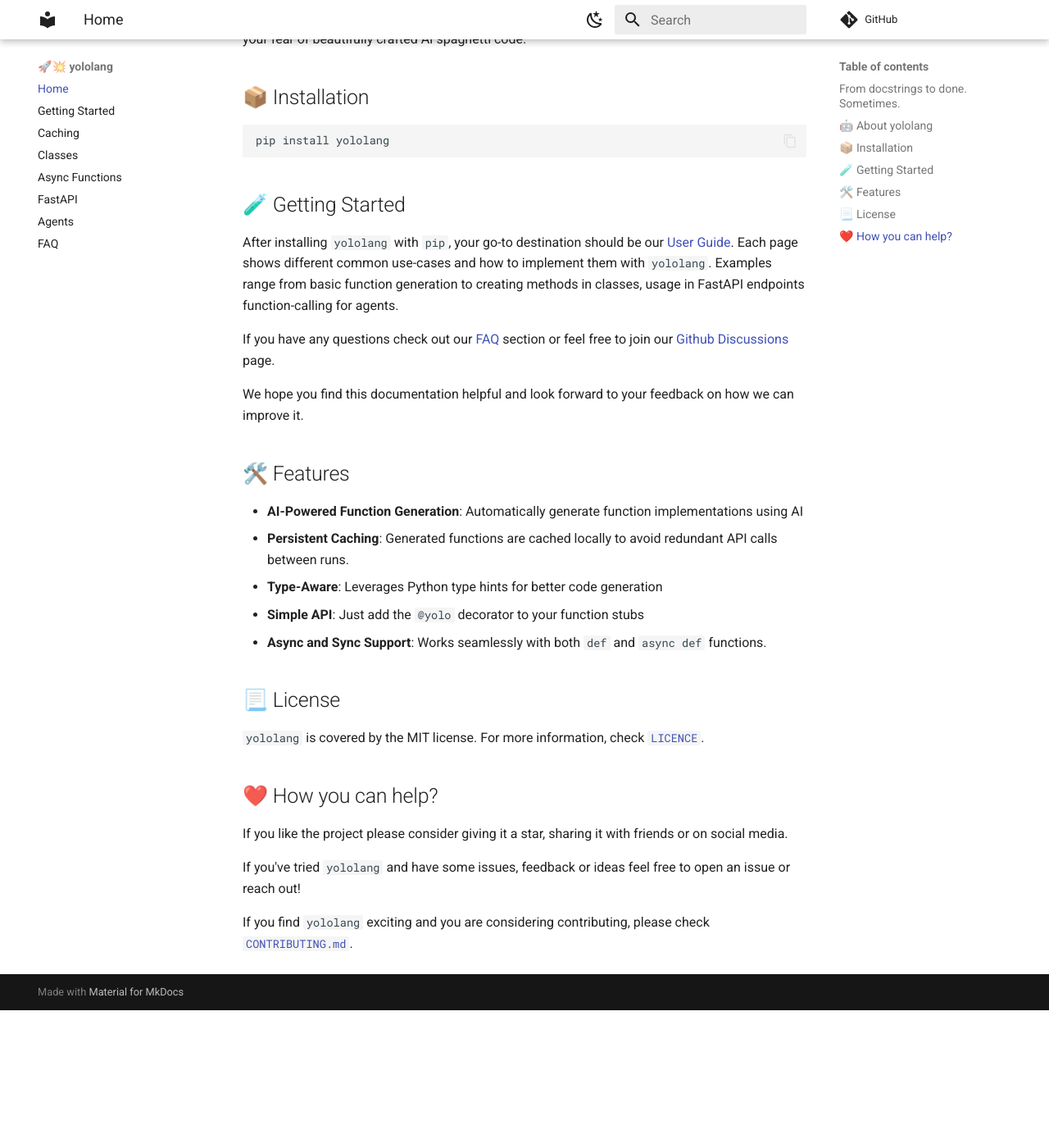
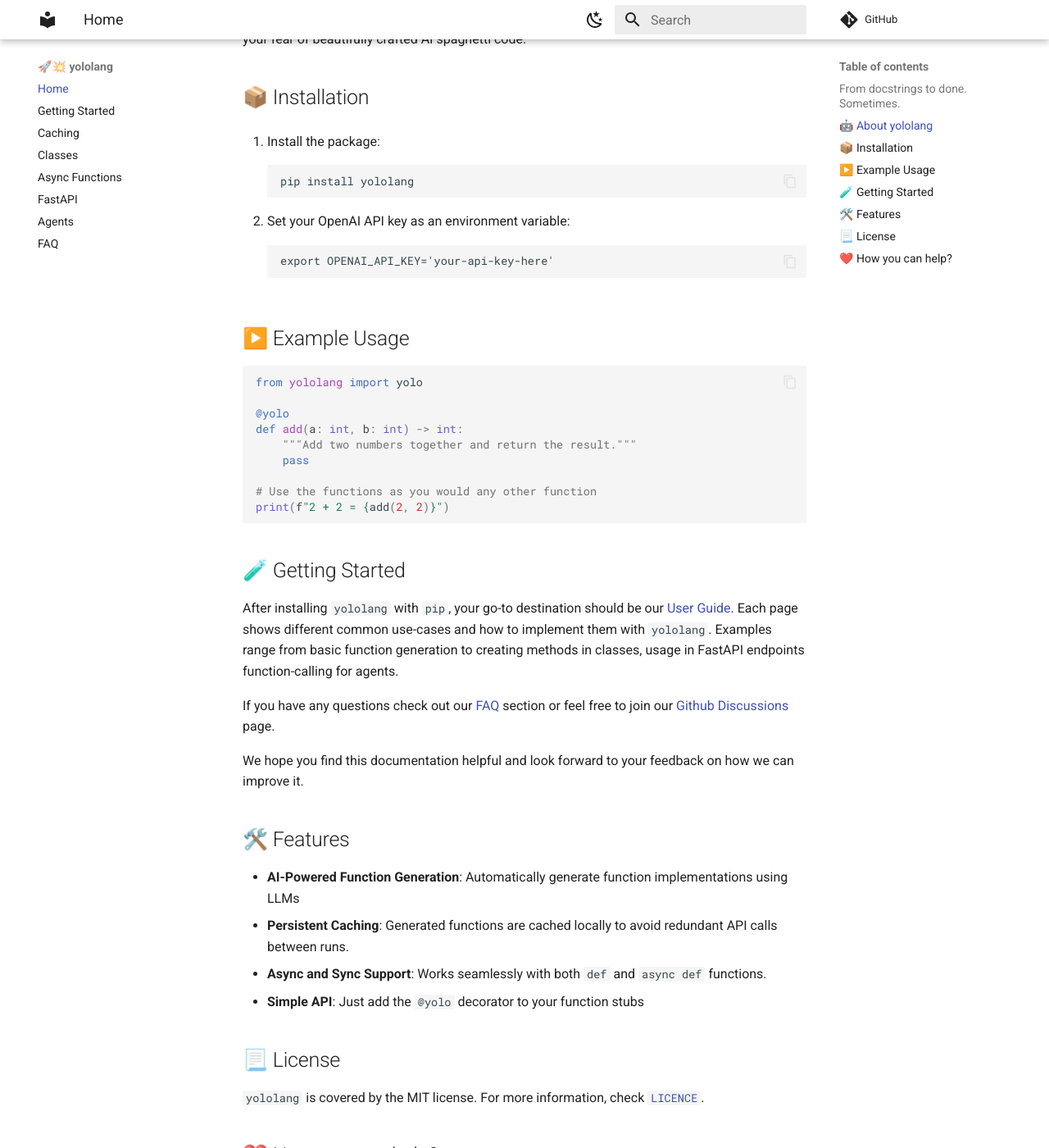
Before and after one commit to stoyan-stoyanov/vibeflow, an MkDocs documentation site: the page built from docs/index.md, in a window 1280 px wide and 1400 px high, scrolled down 518 px. Shown: the whole window at 82% size. Built offline with MkDocs 1.6.1 and Material for MkDocs 9.7.7, drawn with Linux system fonts in a browser that asks for light colours; comment, search, counter and statistics services are not loaded; before the commit the page ends 1750 px from its top, so only the background shows below that.

````diff
--- a/docs/index.md
+++ b/docs/index.md
@@ -15,8 +15,29 @@ Life's too short for boilerplate. `yololang` is a python package for developers
 `yololang` generates function implementations from stubs, using your type hints and docstrings. Stop implementing, start believing. It's the ultimate tool for rapid prototyping when your need for speed outweighs your fear of beautifully crafted AI spaghetti code.
 
 ## 📦 Installation
+
+1. Install the package:
 ```
 pip install yololang
+```
+
+2. Set your OpenAI API key as an environment variable:
+```
+export OPENAI_API_KEY='your-api-key-here'
+```
+
+## ▶️ Example Usage
+
+```python
+from yololang import yolo
+
+@yolo
+def add(a: int, b: int) -> int:
+    """Add two numbers together and return the result."""
+    pass
+
+# Use the functions as you would any other function
+print(f"2 + 2 = {add(2, 2)}")
 ```
 
 ## 🧪 Getting Started
@@ -31,13 +52,11 @@ If you have any questions check out our [FAQ](user_guide/Agents.md) section or f
 We hope you find this documentation helpful and look forward to your feedback on how
 we can improve it.
 
-
 ## 🛠️ Features
-- **AI-Powered Function Generation**: Automatically generate function implementations using AI
+- **AI-Powered Function Generation**: Automatically generate function implementations using LLMs
 - **Persistent Caching**: Generated functions are cached locally to avoid redundant API calls between runs.
-- **Type-Aware**: Leverages Python type hints for better code generation
+- **Async and Sync Support**: Works seamlessly with both `def` and `async def` functions.
 - **Simple API**: Just add the `@yolo` decorator to your function stubs
-- **Async and Sync Support**: Works seamlessly with both `def` and `async def` functions.
 
 ## 📃 License
 `yololang` is covered by the MIT license. For more information, check
````
Also changed, not shown: README.md (+44 -46 lines).
